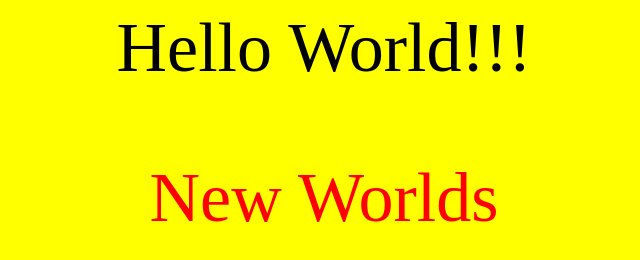
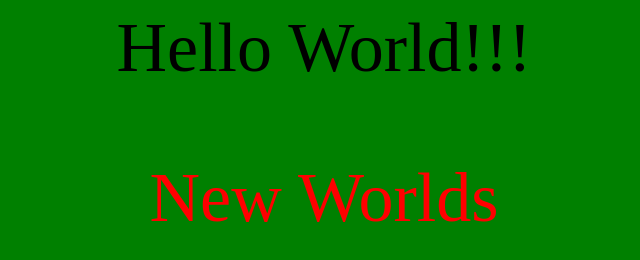
Before and after one commit to Chornyi1979/git_jenkins, a plain HTML site: page index.html in a window 1280 px wide. Shown: the whole page, without its empty margins (316-956 px from the left). Drawn offline with Linux system fonts and the light colour scheme.

Commit message:
change index file

```diff
--- a/index.html
+++ b/index.html
@@ -2,7 +2,7 @@
 <head>
 	<title> Test </title>
 </head>
-<body bgcolor = yellow>
+<body bgcolor = green>
 	<p style = "color:black; text-align:center; font-size:70px">Hello World!!!</p>
 	<p style = "color:red; text-align:center; font-size:70px">New Worlds</p>
 </body>
```
